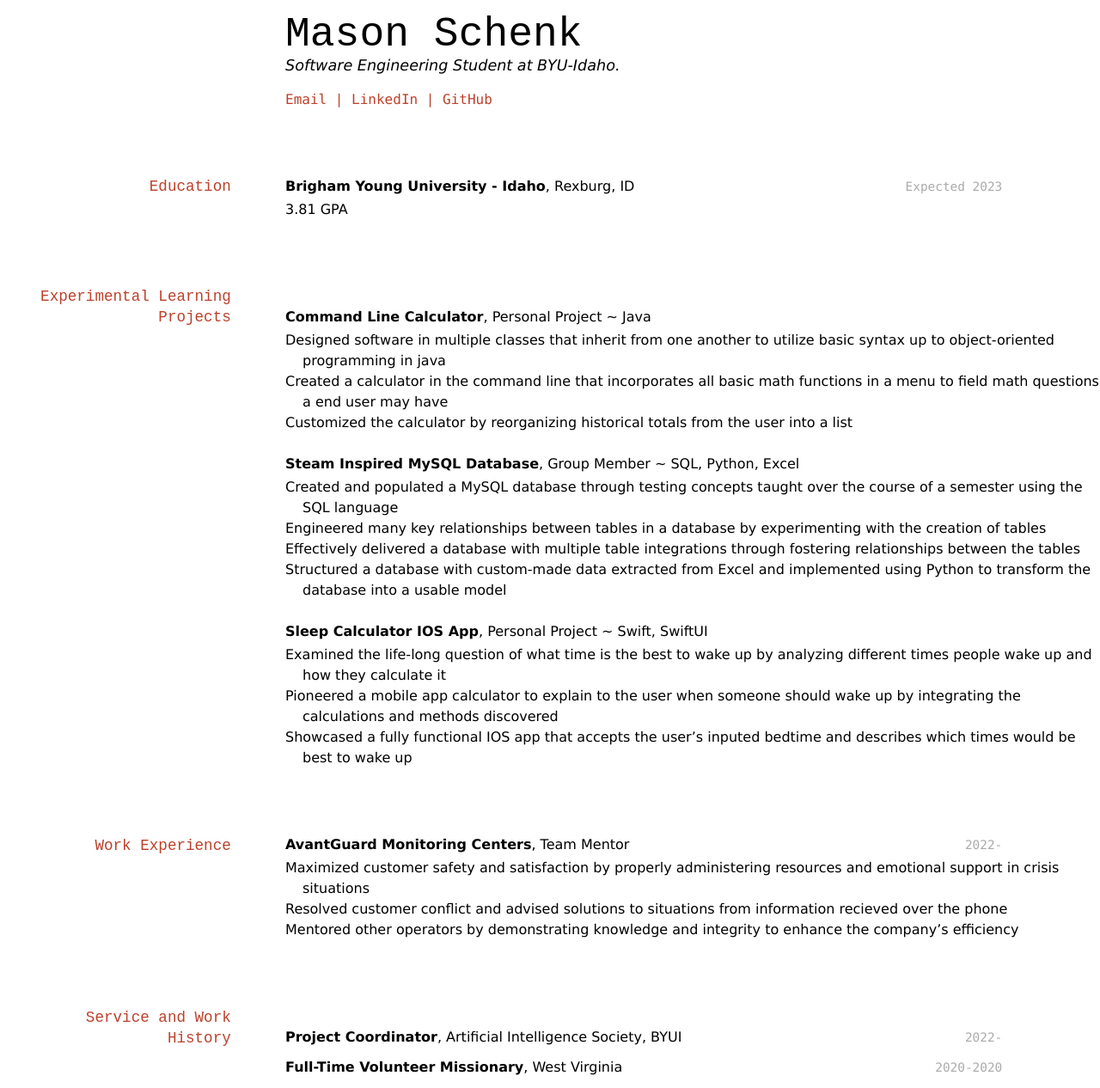
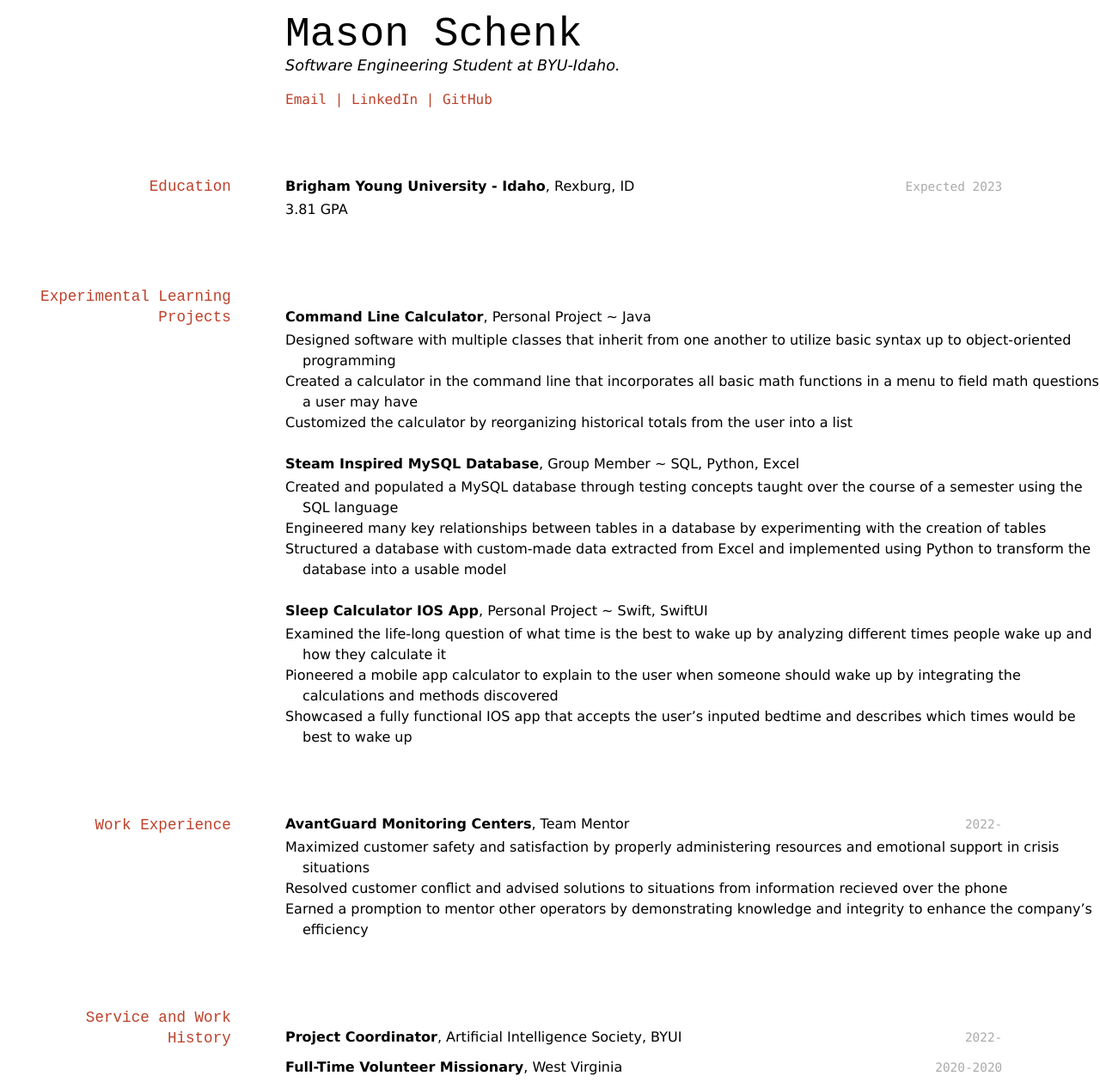
Before and after one commit to byuids-resumes/Schenk-Resume, a Jekyll site: the page built from docs/index.md, in a window 1280 px wide. Shown: the whole page at 86% size. Built offline with Jekyll 4.4.1, drawn with Linux system fonts in a browser that asks for light colours.

Commit message:
finished resume

```diff
--- a/docs/index.md
+++ b/docs/index.md
@@ -20,14 +20,13 @@ __Brigham Young University - Idaho__, Rexburg, ID
 
 ## Experimental Learning Projects
 __Command Line Calculator__, Personal Project ~ Java
-* Designed software in multiple classes that inherit from one another to utilize basic syntax up to object-oriented programming in java
-* Created a calculator in the command line that incorporates all basic math functions in a menu to field math questions a end user may have
+* Designed software with multiple classes that inherit from one another to utilize basic syntax up to object-oriented programming
+* Created a calculator in the command line that incorporates all basic math functions in a menu to field math questions a user may have
 * Customized the calculator by reorganizing historical totals from the user into a list
 
 __Steam Inspired MySQL Database__, Group Member ~ SQL, Python, Excel
 * Created and populated a MySQL database through testing concepts taught over the course of a semester using the SQL language
 * Engineered many key relationships between tables in a database by experimenting with the creation of tables
-* Effectively delivered a database with multiple table integrations through fostering relationships between the tables
 * Structured a database with custom-made data extracted from Excel and implemented using Python to transform the database into a usable model
 
 __Sleep Calculator IOS App__, Personal Project ~ Swift, SwiftUI
@@ -41,7 +40,7 @@ __AvantGuard Monitoring Centers__, Team Mentor
 * Maximized customer safety and satisfaction by properly administering resources and emotional support in
 crisis situations
 * Resolved customer conflict and advised solutions to situations from information recieved over the phone
-* Mentored other operators by demonstrating knowledge and integrity to enhance the company’s efficiency
+* Earned a promption to mentor other operators by demonstrating knowledge and integrity to enhance the company’s efficiency
 
 
 ## Service and Work History
```
